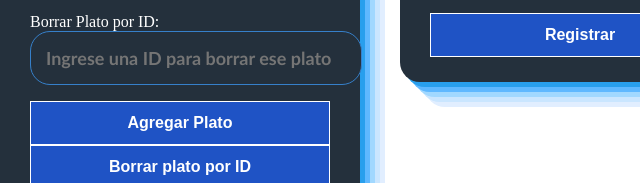
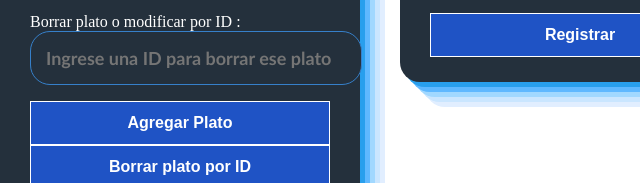
Before and after one commit to Matuzay32/tp-3, a website: page index.html in a window 1280 px wide. Shown: the part 441-624 px from the top of the page, 0-640 px from the left. Drawn offline with Linux system fonts and the light colour scheme.

Commit message:
TERMINADO EL FRONT

```diff
--- a/front/css/estilos.scss
+++ b/front/css/estilos.scss
@@ -28,7 +28,7 @@
 .orden-formularios{
     display: grid;
     grid-template-columns: repeat(5, 200px);
-    grid-template-rows: repeat(15, 750px);
+    grid-template-rows: repeat(1, 750px);
     #mi-formulario{
         grid-column: 3;
         grid-row: 1;
@@ -118,7 +118,7 @@
 
 
   .mis-usuarios-li {
-    grid-column: 5;
+    grid-column: 6;
     grid-row: 1;
     color: white;
     padding: 10px;
--- a/index.html
+++ b/index.html
@@ -48,7 +48,7 @@
 
         <input class="input-estilo"type="descripcion" name="descripcion" id="descripcion" placeholder="Ingrese una descripcion">
 
-        <label for=""> Borrar Plato por ID:</label>
+        <label for=""> Borrar plato o modificar por ID :</label>
 
         <input class="input-estilo"type="borrar-plato" name="borrar-plato" id="borrar-plato" placeholder="Ingrese una ID para borrar ese plato">
 
```
Also changed, not shown: css/estilos.css, 1 other file.
